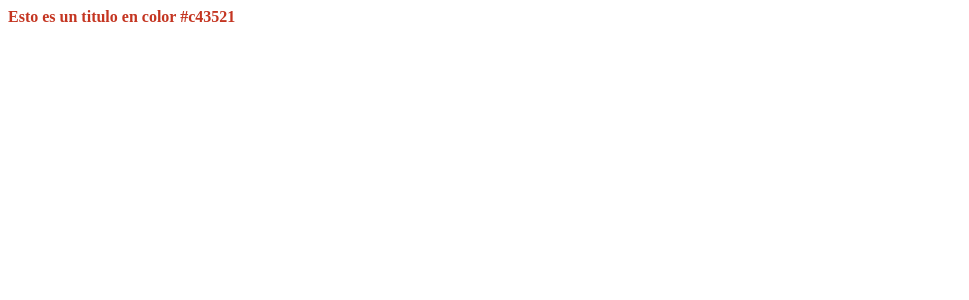
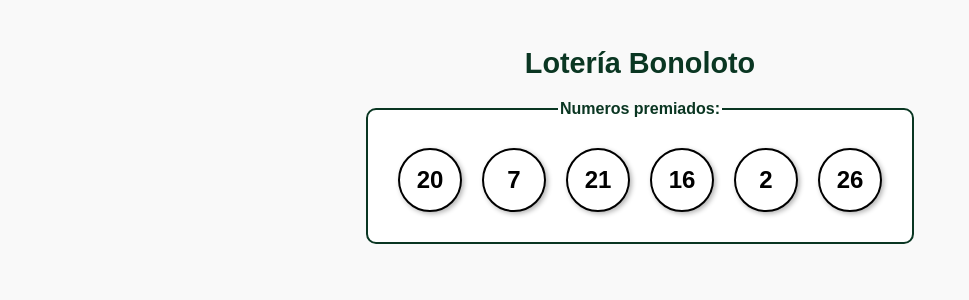
Before and after one commit to RaulValAlc/Apuntes-servidor, a PHP site: page /1.php in a window 1280 px wide. Shown: the top 300 px of the page, without its empty margins (0-969 px from the left). Run offline with PHP 8.4, Linux system fonts and the light colour scheme.

Commit message:
22/octubre

```diff
--- a/app/tipos/1.php
+++ b/app/tipos/1.php
@@ -1,16 +1,3 @@
-<?php
-$size = mt_rand(1,6);
-$rojo = mt_rand(0,255);
-$red = dechex($rojo);
-if ($red < 16) {
-    $red = "0" . $red;
-}
-$green = mt_rand(1,99);
-$blue = mt_rand(1,99);
-$color = $red . $green . $blue;
-echo "<h".$size." style='color:#".$color."'>Esto es un titulo en color #".$color."</h".$size.">";
-?>
-
 <!doctype html>
 <html lang="en">
 <head>
@@ -18,9 +5,25 @@ echo "<h".$size." style='color:#".$color."'>Esto es un titulo en color #".$color
     <meta name="viewport"
           content="width=device-width, user-scalable=no, initial-scale=1.0, maximum-scale=1.0, minimum-scale=1.0">
     <meta http-equiv="X-UA-Compatible" content="ie=edge">
-    <title>Document</title>
+    <link rel="stylesheet" href="estiloBono.css">
+    <title>BonoLoto</title>
 </head>
 <body>
-
+<h1>Lotería Bonoloto</h1>
+<fieldset>
+    <legend>Numeros premiados:</legend>
+    <?php
+    $numeros = [];
+    for ($i = 0; $i < 6; $i++) {
+        $n = rand(1, 49);
+        if (!in_array($n, $numeros)) {
+            $numeros[$i] = $n;
+            echo "<p class='bonoloto'>" . $n . "</p>";
+        } else {
+            $i--;
+        }
+    }
+    ?>
+</fieldset>
 </body>
 </html>
--- /dev/null
+++ b/app/tipos/estiloBono.css
@@ -0,0 +1,40 @@
+body {
+    font-family: Arial, sans-serif;
+    text-align: center;
+    background-color: #f9f9f9;
+    padding: 20px;
+}
+
+fieldset {
+    border: 2px solid #0a3622;
+    border-radius: 10px;
+    display: inline-block;
+    padding: 20px;
+    background-color: #ffffff;
+}
+
+legend {
+    font-weight: bold;
+    color: #0a3622;
+}
+
+.bonoloto {
+    display: inline-block;
+    width: 60px;
+    height: 60px;
+    line-height: 60px;
+    margin: 10px;
+    background-color: #ffffff;
+    color: #000000;
+    font-size: 1.5em;
+    font-weight: bold;
+    text-align: center;
+    border: 2px solid #000000;
+    border-radius: 50%; /* Hace que el elemento sea un círculo */
+    box-shadow: 2px 2px 5px rgba(0, 0, 0, 0.3); /* Sombra para darle profundidad */
+}
+
+h1 {
+    color: #0a3622;
+    font-size: 1.8em;
+}
```
Also changed, not shown: app/tipos/2.php (added, +32 -0 lines), app/tipos/colores.php (added, +12 -0 lines).
